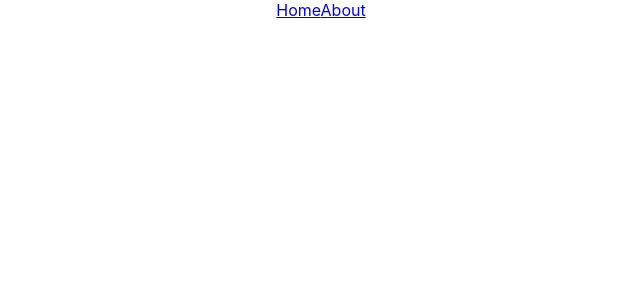
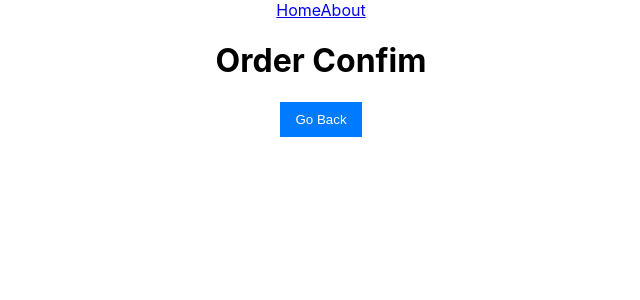
Before and after one commit to chandiosamad07/ead, a React (Create React App) app: page /order in a window 1280 px wide. Before the commit this address had no page. Shown: the top 300 px of the page, without its empty margins (319-959 px from the left). Built offline with nearby package versions, Linux system fonts and the light colour scheme.

Commit message:
Ract ROuting using Navigate

```diff
--- a/src/App.js
+++ b/src/App.js
@@ -28,13 +28,15 @@ import Home from "./Router/Home";
 import { Routes ,Route } from 'react-router-dom';
 import About from "./Router/About";
 import NavBar from "./Router/NavBar";
+import OrderSummray from "./Router/OrderSummray";
 function App() {
   return (
     <div className="App">
     <NavBar></NavBar>
     <Routes>
       <Route path ='/' element = {<Home />}></Route>
-      <Route path ='/about' element = {<About />}></Route>
+      <Route path ='about' element = {<About />}></Route>
+      <Route path = 'order' element = {<OrderSummray/>}></Route>
     </Routes>
 
      {/* <YoutubeForm></YoutubeForm>  */}
--- a/src/Router/Home.js
+++ b/src/Router/Home.js
@@ -1,9 +1,12 @@
 import React from 'react'
-
+import {useNavigate} from 'react-router-dom'
 function Home() {
+    const navigate =useNavigate()
   return (
     <div>
       <h1>Home Page </h1>
+
+      <button  onClick={()=> navigate("order")}> place Order</button>
     </div>
   )
 }
--- /dev/null
+++ b/src/Router/OrderSummray.js
@@ -0,0 +1,15 @@
+import React from 'react'
+import {useNavigate} from 'react-router-dom'
+
+function OrderSummray() {
+    const navigate = useNavigate()
+  return (
+    <>
+    <h1>Order Confim</h1>
+    <button onClick={()=> navigate('/')} >Go Back</button>
+
+    </>
+  )
+}
+
+export default OrderSummray
```
